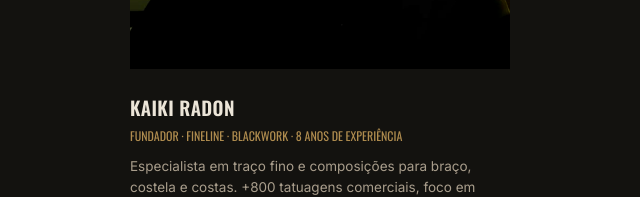
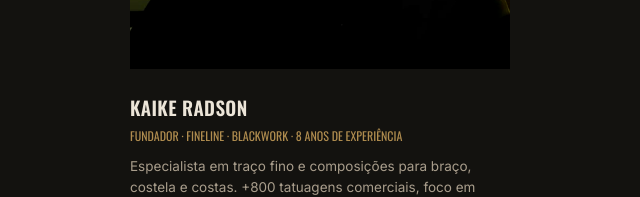
Before and after one commit to leandroleorabelo1-eng/neuroze.tattoo, a plain HTML site: page index.html in a window 1280 px wide. Shown: the part 2943-3140 px from the top of the page, 320-960 px from the left. Drawn offline with nearby package versions, Linux system fonts and the light colour scheme; animation ran at ten frames a second.

Commit message:
rename tatuador to Kaike Radson

```diff
--- a/index.html
+++ b/index.html
@@ -144,8 +144,8 @@
     </div>
     <div class="artists-grid reveal single">
       <div class="artist">
-        <img src="images/tatuador radson.jpg" alt="Kaiki Radon, tatuador residente da neuroze.tattoo" loading="lazy" width="600" height="800">
-        <h3>Kaiki Radon</h3>
+        <img src="images/tatuador radson.jpg" alt="Kaike Radson, tatuador residente da neuroze.tattoo" loading="lazy" width="600" height="800">
+        <h3>Kaike Radson</h3>
         <div class="spec">Fundador · Fineline · Blackwork · 8 anos de experiência</div>
         <p>Especialista em traço fino e composições para braço, costela e costas. +800 tatuagens comerciais, foco em desenho que envelhece bem na pele.</p>
         <div class="artist-actions">
```
